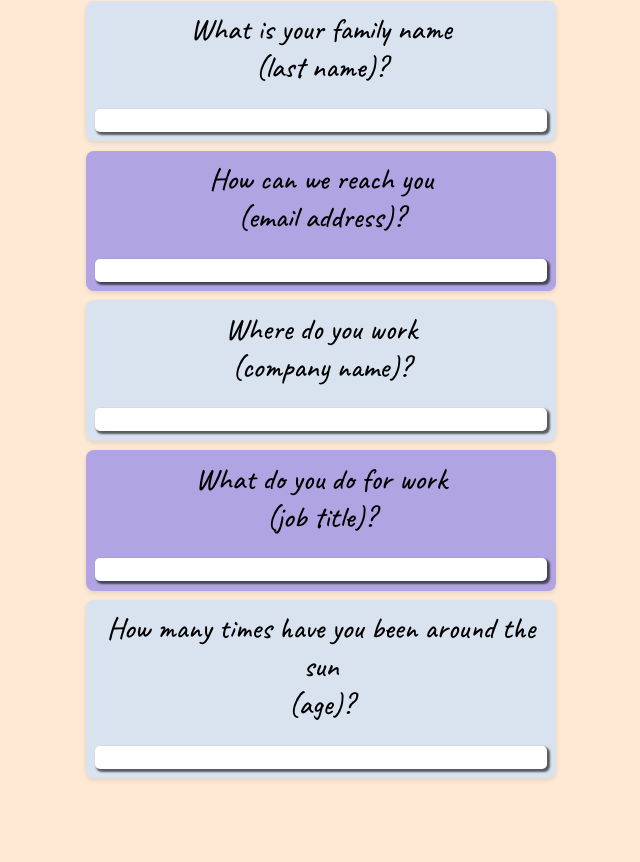
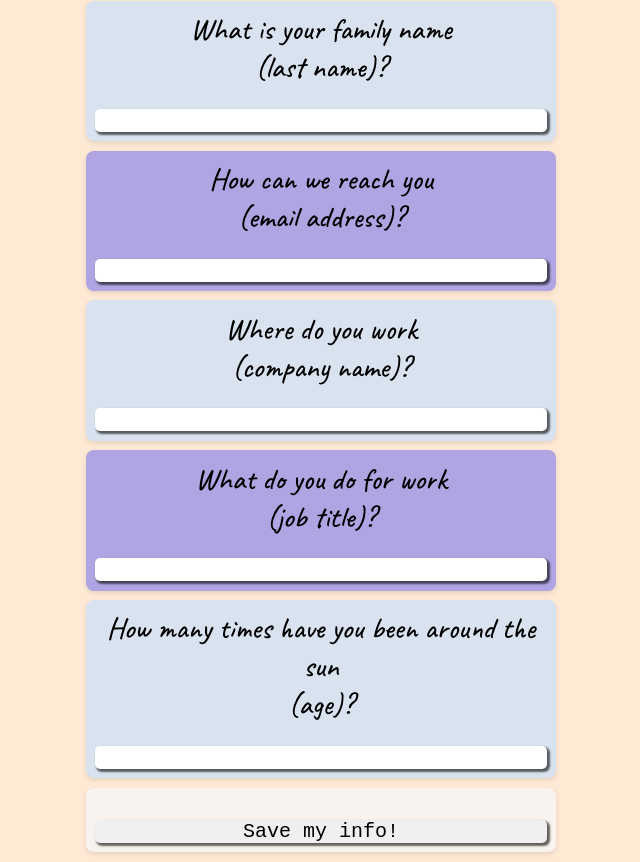
Before and after one commit to dEhiN/CBCDiploma--FSWAD, a React (Vite) app in the folder Module7_MEAN_Stack/assignments/1/code/assignment_one/: page /userinfoform in a window 1280 px wide. Shown: the part 263-1125 px from the top of the page, without its empty margins (319-959 px from the left). Before the commit the page ends 1051 px from the top, so only its background shows below. Built offline with nearby package versions, Linux system fonts and the light colour scheme; the HTML template or start-up script is replaced by a standard one; a web font is replaced by a local one.

Commit message:
Created a submit button and also an async function that will send the user data to the backend server

```diff
--- a/Module7_MEAN_Stack/assignments/1/code/assignment_one/src/pages/UserInfoFormPage.jsx
+++ b/Module7_MEAN_Stack/assignments/1/code/assignment_one/src/pages/UserInfoFormPage.jsx
@@ -39,6 +39,10 @@ function UserInfoFormPage() {
 			[event.target.name]: event.target.value,
 		});
 	};
+
+	async function sendData(event) {
+		event.preventDefault();
+	}
 
 	useEffect(() => {
 		console.log(userInfo);
@@ -118,6 +122,13 @@ function UserInfoFormPage() {
 						changeFunction={updateValues}
 					/>
 				</WelcomeCard>
+				<WelcomeCard wcVersion={1}>
+					<FormInputElement
+						inputType="submit"
+						inputValue={"Save my info!"}
+						submitFunction={sendData}
+					/>
+				</WelcomeCard>
 			</form>
 		</>
 	);
```
